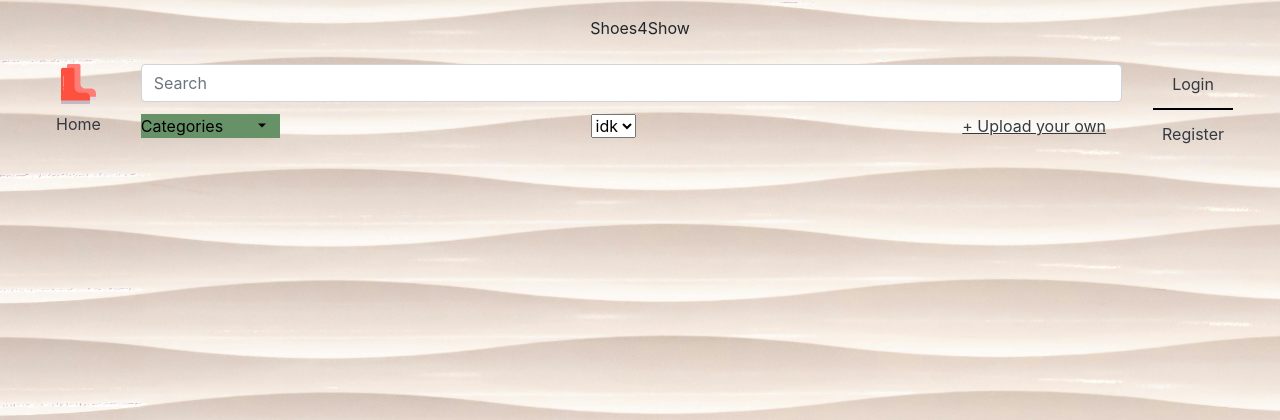
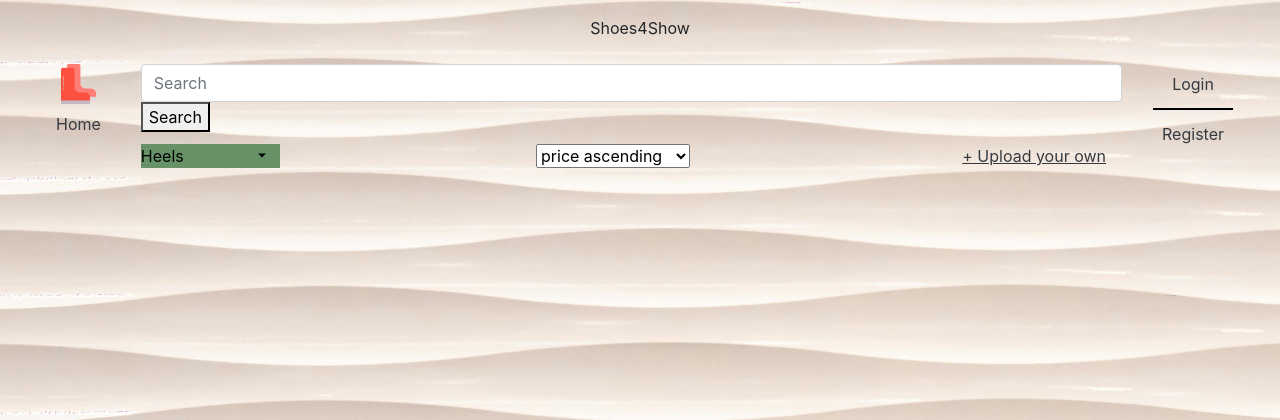
Before and after one commit to flapjack12/shoes4show, a Django app: page /about/ in a window 1280 px wide. Shown: the top 420 px of the page. Run offline with Django 5.2, Linux system fonts and the light colour scheme; some libraries are stand-ins or nearby versions.

Commit message:
some search changes

```diff
--- a/shoes4show/views.py
+++ b/shoes4show/views.py
@@ -9,18 +9,22 @@ from django.urls import reverse
 from shoes4show.forms import ItemForm, ReviewForm, UserForm, UserProfileForm
 from shoes4show.models import Item, Review
 from shoes4show.search import run_query
-
+CATEGORY_CHOICES = Item.SHOES_CATEGORIES
+CATEGORY_CHOICES.update({'none': 'All'})
+SORTING_CHOICES = Item.SORTING_OPTIONS
+SORTING_CHOICES.update({'none': 'None'})
 
 def index(request):
-    request
     item_list = Item.objects.order_by('-likes')[:5]
     reviews_list = Review.objects.order_by('-views')[:5]
     context_dict={}
     context_dict['boldmessage'] = "Welcome to Shoes4Show."
     context_dict['items'] = item_list
     context_dict['reviews'] = reviews_list
-    context_dict['category_choices'] = Item.SHOES_CATEGORIES
-    context_dict['sorting'] = Item.SORTING_OPTIONS
+    context_dict['category_choices'] = CATEGORY_CHOICES
+    context_dict['sorting'] = SORTING_CHOICES
+    context_search = request.GET.get('search_context', ["", "none", "none"])
+    context_dict['search_context'] = context_search
     visitor_cookie_handler(request)
     return render(request, "shoes4show/index.html", context=context_dict)
 
@@ -195,45 +199,55 @@ def visitor_cookie_handler(request):
 
 
 def search(request):
-    result_list = []
-
-    if request.method == "POST":
-        query = request.POST["query"]
-        result_list, used_trigram, old_word, new_word= run_query(request)
-        if used_trigram:
-            context_dict = {"result_list":result_list, "used_trigram":used_trigram, "new_word":new_word, "old_word":old_word, "query":query, }
-            context_dict['category_choices'] = Item.SHOES_CATEGORIES
-            context_dict['sorting'] = Item.SORTING_OPTIONS
-        else:
-            context_dict = {"result_list":result_list, "query":query, "old_word":old_word}
-            context_dict['category_choices'] = Item.SHOES_CATEGORIES
-            context_dict['sorting'] = Item.SORTING_OPTIONS
+    result_list, used_trigram, old_word, new_word, search_context = run_query(request)
+    if used_trigram:
+        context_dict = {
+            "result_list": result_list,
+            "used_trigram": used_trigram,
+            "new_word": new_word,
+            "old_word": old_word,
+            "search_context": search_context,
+            "category_choices": CATEGORY_CHOICES,
+            "sorting": SORTING_CHOICES,
+        }
+    else:
+        context_dict = {
+            "result_list": result_list,
+            "search_context": search_context,
+            "old_word": old_word,
+            "category_choices": CATEGORY_CHOICES,
+            "sorting": SORTING_CHOICES,
+        }
     return render(request, 'shoes4show/listings.html', context=context_dict)
 
 
 def about(request):
     context_dict = {}
-    context_dict['category_choices'] = Item.SHOES_CATEGORIES
+    context_dict['category_choices'] = CATEGORY_CHOICES
+    context_dict['sorting'] = SORTING_CHOICES
 
     return render(request, 'shoes4show/about.html', context=context_dict)
 
 
 def contact_us(request):
     context_dict = {}
-    context_dict['category_choices'] = Item.SHOES_CATEGORIES
+    context_dict['category_choices'] = CATEGORY_CHOICES
+    context_dict['sorting'] = SORTING_CHOICES
 
     return render(request, 'shoes4show/contact_us.html', context=context_dict)
 
 
 def site_map(request):
     context_dict = {}
-    context_dict['category_choices'] = Item.SHOES_CATEGORIES
+    context_dict['category_choices'] = CATEGORY_CHOICES
+    context_dict['sorting'] = SORTING_CHOICES
 
     return render(request, 'shoes4show/site_map.html', context=context_dict)
 
 
 def shoe_size_conversion(request):
     context_dict = {}
-    context_dict['category_choices'] = Item.SHOES_CATEGORIES
+    context_dict['category_choices'] = CATEGORY_CHOICES
+    context_dict['sorting'] = SORTING_CHOICES
 
     return render(request, 'shoes4show/shoe_size_conversion.html', context=context_dict)
--- a/templates/shoes4show/base.html
+++ b/templates/shoes4show/base.html
@@ -46,24 +46,32 @@
 			    <!-- MIDDLE (Search, categories and upload) -->
 			    <div class="d-flex flex-column flex-grow-1 mx-2 w-100" style="min-width:0;">
 			    <!-- SEARCH -->
-			        <form id="search_form" method="post" action="{% url 'shoes4show:search' %}" class="d-flex flex-column mb-2 w-100">
-                                    {% csrf_token %}
-                                    <input class="form-control w-100" type="text" name="query" id="query" placeholder="Search" spellcheck="true"/>
+			        <form method="get" action="{% url 'shoes4show:search' %}" class="w-100">
+						{% if search_context and search_context.0 != '' %}
+                            <input class="form-control w-100" type="text" name="query" id="query" value={{search_context.0}} placeholder="Search" spellcheck="true"/>
+						{% else %}
+							<input class="form-control w-100" type="text" name="query" id="query" placeholder="Search" spellcheck="true"/>
+						{% endif %}
+						<button type="submit">Search</button>
 				<div class="d-flex justify-content-between align-items-center w-100 mt-1">
 			        <!-- CATEGORIES -->
                                     <select class="category_choice" id="category" name="category" required="False">
-                                        <option value="none" selected>
-						Categories
-					</option>
                                         {% for choice, choice_value in category_choices.items %}
-                                            <option value={{choice}}>{{ choice_value }}</option>
+											{% if search_context and choice == search_context.1 %}
+												<option value="{{choice}}" selected>{{ choice_value }}</option>
+											{% else %}
+												<option value="{{choice}}">{{ choice_value }}</option>
+											{% endif %}
                                         {% endfor %}
                                     </select>
           <!--SORT-->
 					<select class="sorting" name="sorting" required="False">
-						<option value="none">idk</option>
 						{% for sorting, sort_value in sorting.items %}
-						<option value={{sorting}}> {{sort_value}} </option>
+						{% if search_context|length > 2 and sorting == search_context.2 %}
+							<option value="{{sorting}}" selected> {{sort_value}} </option>
+						{% else %}
+							<option value="{{sorting}}"> {{sort_value}} </option>
+						{% endif %}
 						{% endfor %}
             		</select>
 				    <!-- UPLOAD YOUR OWN -->
```
Also changed, not shown: shoes4show/search.py (+4 -4 lines), templates/shoes4show/listings.txt (deleted, +0 -26 lines).
